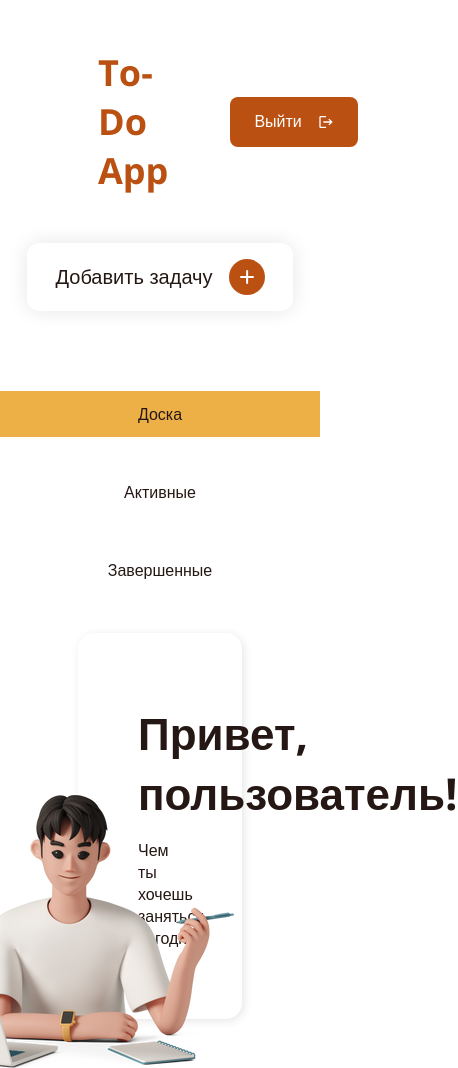
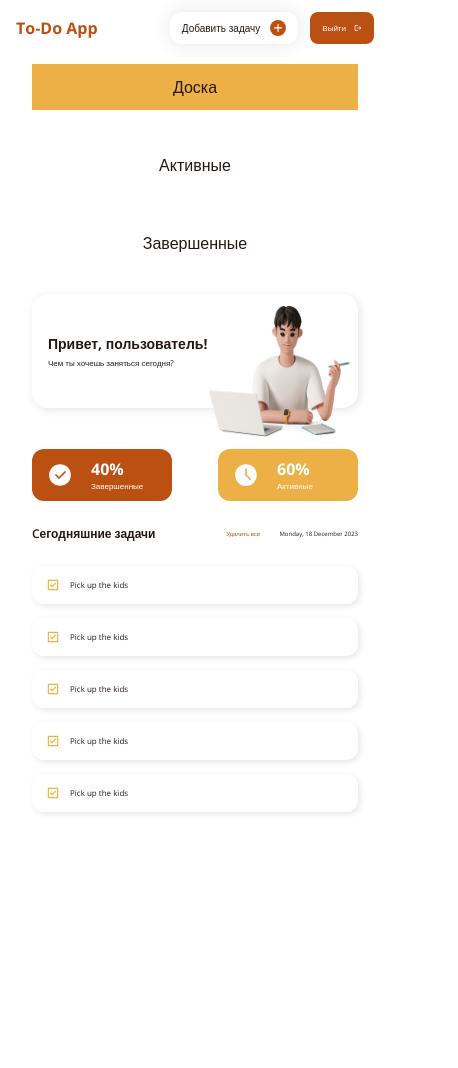
Before and after one commit to flydecisive/to-do-front, a website built with Vite: page index.html in a window 390 px wide. Shown: the top 1068 px of the page, 458 px wide, since content can reach past the window. After the commit the page ends 844 px from the top, so only its background shows below. Built offline with nearby package versions, Linux system fonts and the light colour scheme.

Commit message:
add grid and mobile

```diff
--- a/index.html
+++ b/index.html
@@ -15,7 +15,7 @@
           <button class="button button-add">
             Добавить задачу
             <div class="button-add__content">
-              <img src="plus.svg" alt="plus" />
+              <img class="button-add__img" src="plus.svg" alt="plus" />
             </div>
           </button>
           <ul class="nav">
@@ -32,6 +32,12 @@
         </div>
         <h2 class="header__title">Доска</h2>
         <div class="header__buttons">
+          <button class="button button-add button-mobile">
+            Добавить задачу
+            <div class="button-add__content">
+              <img class="button-add__img" src="plus.svg" alt="plus" />
+            </div>
+          </button>
           <button class="button button-auth">
             Выйти <img class="button__img" src="auth.svg" alt="auth" />
           </button>
@@ -50,7 +56,7 @@
         <div class="tasks">
           <div class="tasks__header">
             <div class="tasks__header_wrapper">
-              <h3 class="tasts__title">Cегодняшние задачи</h3>
+              <h3 class="tasks__title">Cегодняшние задачи</h3>
               <button class="tasks__button tasks__button-delete_all">
                 Удалить все
               </button>
--- a/src/styles/_header.scss
+++ b/src/styles/_header.scss
@@ -17,6 +17,8 @@
     .header {
         display: grid;
         grid-template-areas: 'logo buttons';
+        grid-template-columns: 87px auto;
+        padding: 12px 16px;
 
         &__title {
             display: none;
@@ -25,6 +27,8 @@
         &__buttons{
             grid-area: buttons;
             display: flex;
+            gap: 12px;
+            width: 100%;
         }
     }
 }
--- a/src/styles/_main.scss
+++ b/src/styles/_main.scss
@@ -152,6 +152,33 @@
 }
 
 @media (min-width: 320px) and (max-width: 425px) {
+    .main {
+        padding: 20px 32px 0px 32px;
+        gap: 41px;
+    }
+
+    .hero {
+        padding: 40px 16px;
+
+        &__content {
+            gap: 4px;
+        }
+
+        &__title {
+            font-size: 14px;
+        }
+
+        &__text {
+            font-size: 8px;
+        }
+
+        &__image {
+            width: 141px;
+            height: 131px;
+            bottom: -29px;
+        }
+    }
+
     .tasks {
         grid-template-areas:
         'tasks_info'
@@ -159,5 +186,76 @@
         'tasks_container'
         ;
         grid-template-columns: 1fr;
+        row-gap: 24px;
+
+        &__header {
+            gap: 8px;
+
+            &_wrapper {
+                width: 70%;
+            }
+        }
+
+        &__title {
+            font-size: 12px;
+        }
+
+        &__button {
+            font-size: 6px;
+        }
+
+        &__date {
+            font-size: 6px;
+            width: fit-content;
+        }
+
+        &__container {
+            grid-area: tasks_container;
+            gap: 14px;
+        }
+    }
+
+    .statistic {
+        grid-area: tasks_info;
+        flex-flow: row nowrap;
+        align-items: center;
+        justify-content: space-between;
+        gap: unset;
+
+        &__item {
+            padding: 10px 16px;
+            flex-flow: row nowrap;
+            gap: 19px;
+            width: 140px;
+        }
+
+        &__img {
+            width: 24px;
+            height: 24px;
+        }
+
+        &__content {
+            display: flex;
+            flex-flow: column nowrap;
+            align-items: flex-start;
+            gap: 2px;
+        }
+
+        &__title, &__text {
+            color: $base-white;
+        }
+
+        &__title {
+            font-weight: 700;
+            font-size: 16px;
+            line-height: 20px;
+        }
+
+        &__text {
+            font-weight: 400;
+            font-size: 8px;
+            line-height: 10px;
+            text-align: left;
+        }
     }
 }
--- a/src/styles/_sidebar.scss
+++ b/src/styles/_sidebar.scss
@@ -5,6 +5,7 @@
     flex-flow: column nowrap;
     align-items: center;
     gap: 60px;
+    box-sizing: border-box;
 
     &__content {
         width: 100%;
@@ -41,3 +42,10 @@
         }
     }
 }
+
+@media (min-width: 320px) and (max-width: 425px) {
+    .sidebar {
+        width: 100%;
+        padding: 0px 32px;
+    }
+}
--- a/src/styles/style.scss
+++ b/src/styles/style.scss
@@ -86,6 +86,10 @@ body {
             justify-content: center;
         }
     }
+
+    &-mobile {
+        display: none;
+    }
 }
 
 .task {
@@ -130,14 +134,71 @@ body {
         'header'
         'sidebar'
         'main';
+        grid-template-columns: 1fr;
+        padding-bottom: 24px;
     }
 
     .logo {
         display: none;
+        grid-area: logo;
 
         &-mobile {
-            grid-area: logo;
             display: block;
+            padding: 0;
+        }
+
+        &__content {
+            font-size: 16px;
+        }
+    }
+
+    .button {
+        padding: 8px 12px;
+        gap: 8px;
+
+        &-auth {
+            font-size: 8px;
+        }
+
+        &-add {
+            display: none;
+            flex-shrink: 0;
+            gap: 10px;
+
+            &__content {
+                width: 16px;
+                height: 16px;
+            }
+
+            &__img {
+                width: 8px;
+                height: 8px;
+            }
+        }
+
+        &-mobile {
+            display: flex;
+            font-size: 10px;
+        }
+
+        &__img {
+            width: 8px;
+            height: 8px;
+        }
+    }
+
+    .task {
+        box-shadow: 2px 2px 6px 0 rgba(0, 0, 0, 0.1);
+        padding: 12px 14px;
+        gap: 10px;
+
+        &__checkbox {
+            width: 14px;
+            height: 14px;
+        }
+
+        &__content {
+            font-size: 8px;
         }
     }
 }
```
